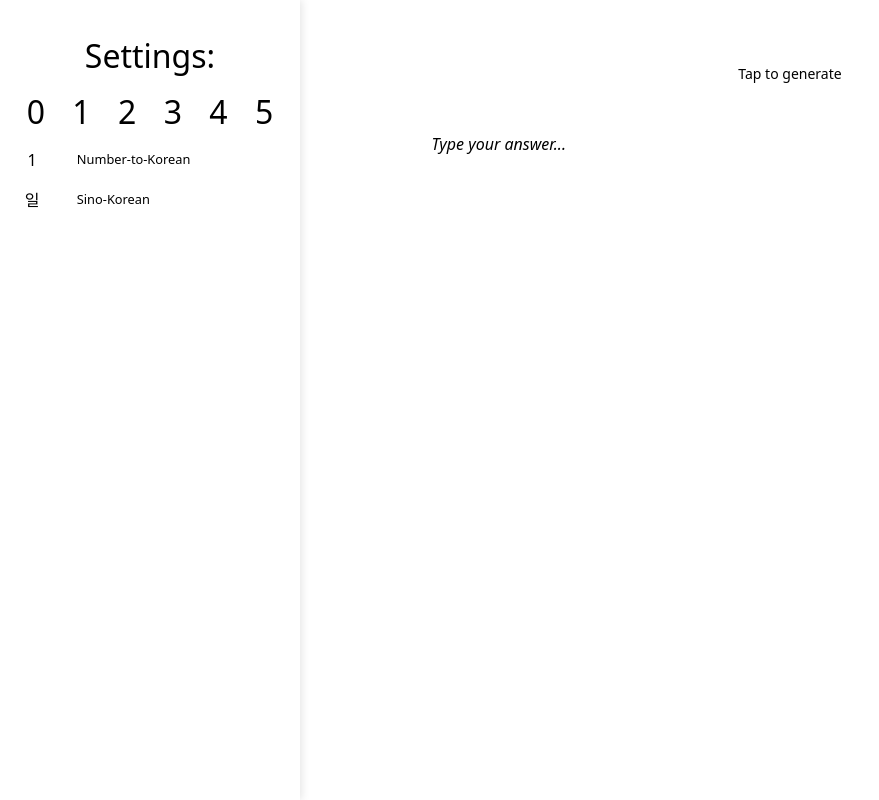
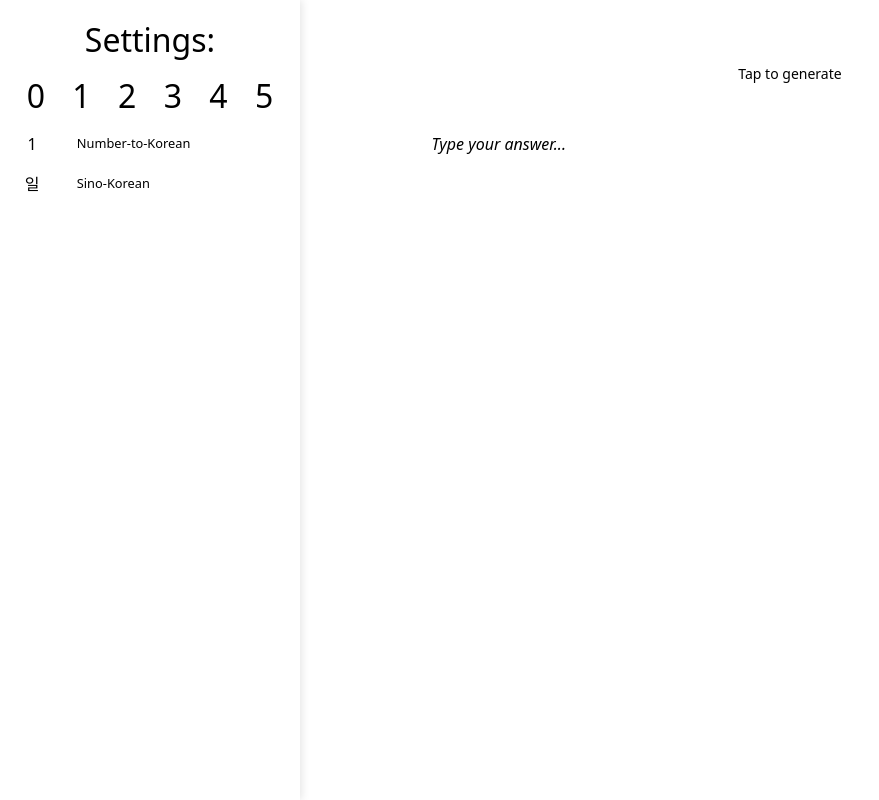
Before and after one commit to Pepi100/pages, a Next.js app: page / in a window 1280 px wide. Shown: the whole page, without its empty margins (0-879 px from the left). Built offline with nearby package versions, Linux system fonts and the light colour scheme.

Commit message:
css refactor

```diff
--- a/app/globals.css
+++ b/app/globals.css
@@ -121,11 +121,11 @@ body{
 
 
 .toggle-thumb.enabled {
-  transform: translateX(1.5rem); /* translate-x-6 */
+  transform: translateX(1.75rem);
 }
 
 .toggle-thumb.disabled {
-  transform: translateX(0.25rem); /* translate-x-1 */
+  transform: translateX(0.25rem);
 }
 
 .toggle-label {
@@ -235,7 +235,7 @@ body{
     left: 0;
     height: 100vh;
     width: 300px;
-    padding: 2rem 1rem;
+    padding:1rem;
     background-color: var(--background);
     color: var(--text-color);
     border-right: 2px solid var(--secondary-color);
```
